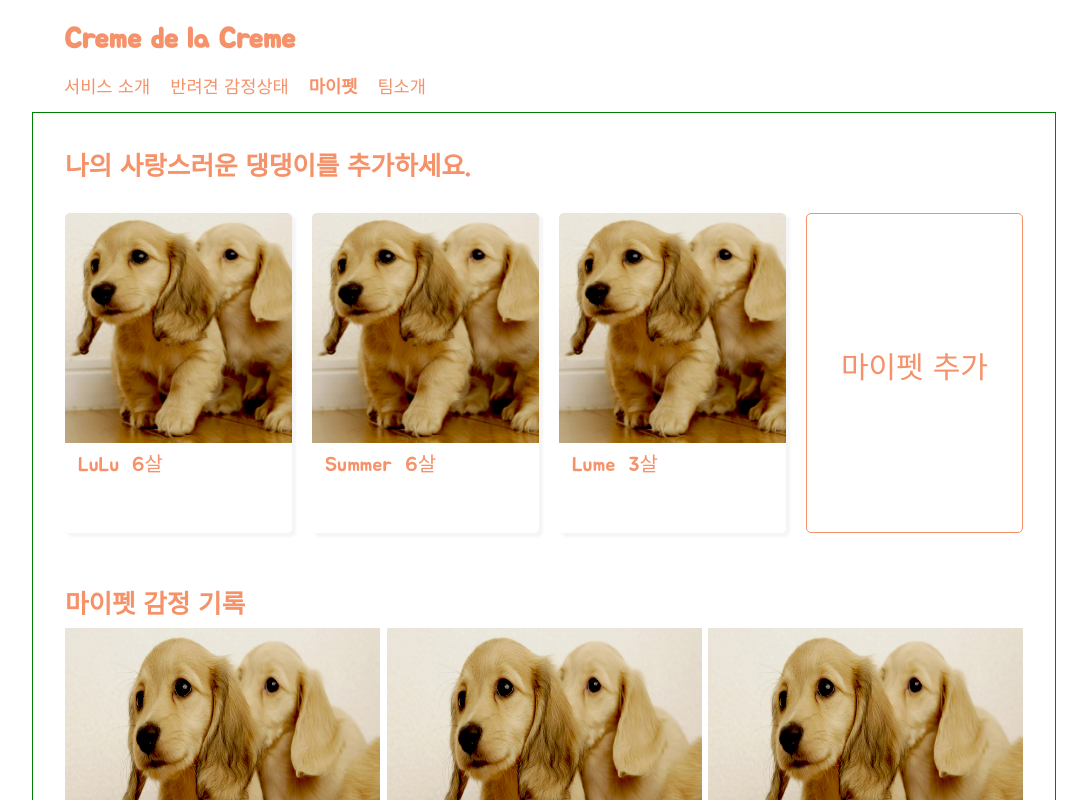
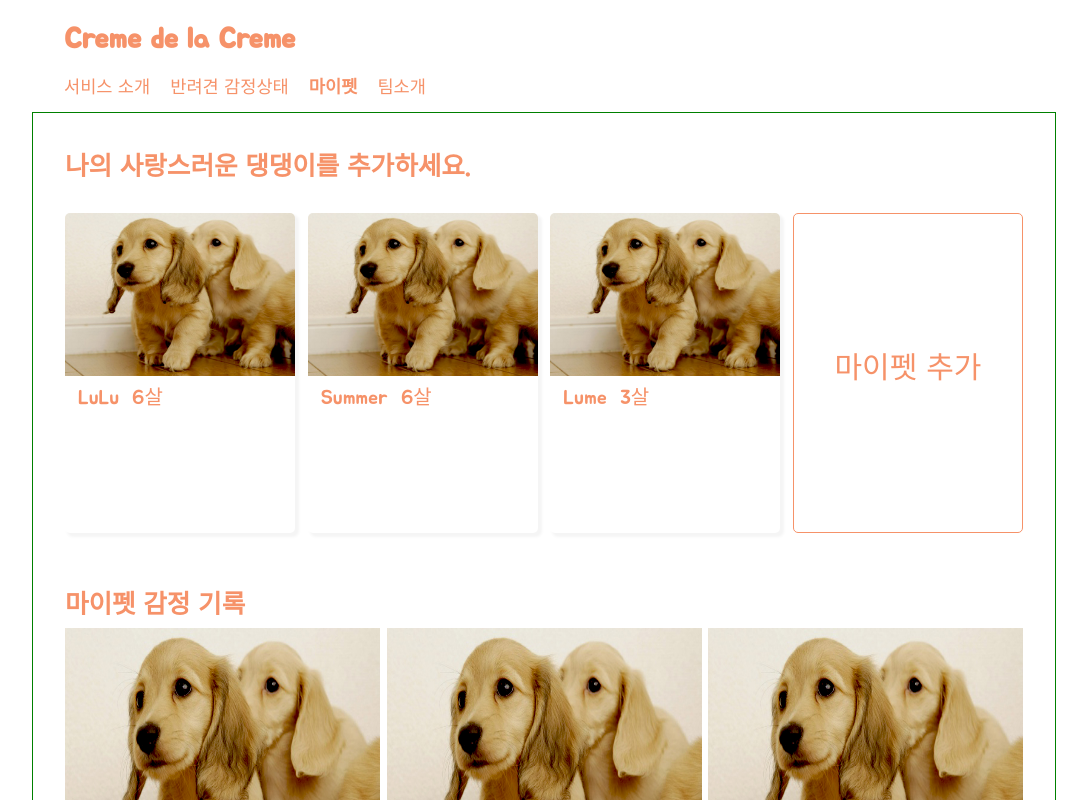
Before and after one commit to CreamDeLaCream/creme-client, a React (Create React App) app: page /mypet in a window 1280 px wide. Shown: the top 800 px of the page, without its empty margins (96-1183 px from the left). Built offline with nearby package versions, Linux system fonts and the light colour scheme.

Commit message:
[#14] edit : UI 수정

```diff
--- a/src/pages/MyPet/MyPet.js
+++ b/src/pages/MyPet/MyPet.js
@@ -18,7 +18,7 @@ export const MyPet = () => {
           alt=""
           src={process.env.PUBLIC_URL + `/Image/dog0.png`}
           width="230px"
-          height="230px"
+          // height="240px"
         />
         <span>{cardData.name}</span>
         <span>{cardData.age}</span>
@@ -40,10 +40,12 @@ const MyPetCard = styled.div`
   height: 320px;
   cusor: pointer;
   overflow: hidden;
-  margin-right: 20px;
+  // margin-right: 20px;
   box-shadow: 3px 3px 3px 1px var(--lightgray);
 
   float: left;
+  background-size: contain;
+  object-fit: cover;
 
   background-color: var(--white);
   // border: 2px solid var(--main);
--- a/src/pages/MyPet/MyPetPage.js
+++ b/src/pages/MyPet/MyPetPage.js
@@ -37,6 +37,8 @@ const IntroPage = () => {
 const MyPetWrapper = styled.div`
   display: flex;
   margin-top: 30px;
+  flex-wrap: wrap;
+  justify-content: space-between;
 `;
 const RecordWrapper = styled.div`
   margin-top: 50px;
--- a/src/pages/MyPet/Plusbutton.js
+++ b/src/pages/MyPet/Plusbutton.js
@@ -6,7 +6,7 @@ export const Plusbutton = () => {
 };
 
 const MyPetPlusButton = styled.div`
-  width: 220px;
+  width: 230px;
   height: 320px;
   cusor: pointer;
   overflow: hidden;
--- a/src/pages/MyPet/Record.js
+++ b/src/pages/MyPet/Record.js
@@ -41,6 +41,8 @@ const RecordCard = styled.div`
   // border: 3px solid var(--main);
   background-color: var(--main);
   // border-radius: 3px;
+  object-fit: cover;
+  background-size: contain;
 
   margin-top: 7px;
   text-align: center;
```
